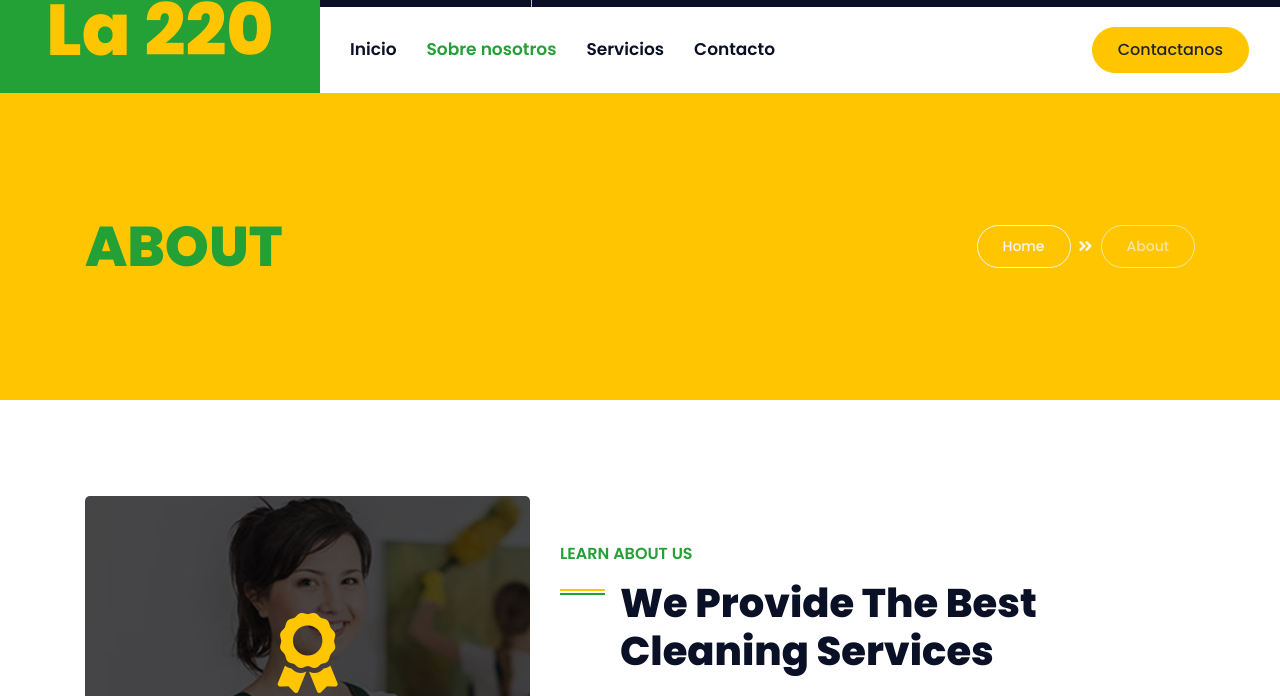
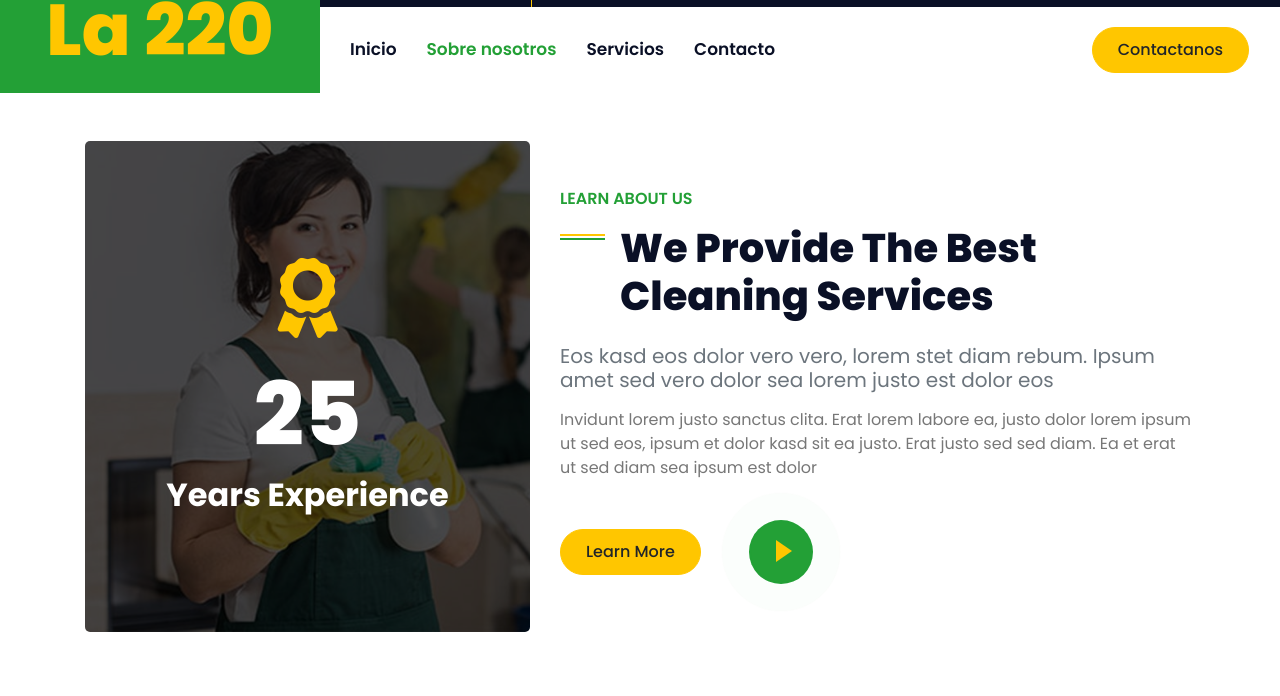
Before and after one commit to valebmss/la220, a plain HTML site: page about.html in a window 1280 px wide. Shown: the part 33-729 px from the top of the page. Drawn offline with nearby package versions, Linux system fonts and the light colour scheme.

Commit message:
pagehead

```diff
--- a/about.html
+++ b/about.html
@@ -81,24 +81,7 @@
     <!-- Header End -->
 
 
-    <!-- Page Header Start -->
-    <div class="container-fluid bg-primary py-5 mb-5">
-        <div class="container py-5">
-            <div class="row align-items-center py-4">
-                <div class="col-md-6 text-center text-md-left">
-                    <h1 class="display-4 mb-4 mb-md-0 text-secondary text-uppercase">About</h1>
-                </div>
-                <div class="col-md-6 text-center text-md-right">
-                    <div class="d-inline-flex align-items-center">
-                        <a class="btn btn-sm btn-outline-light" href="">Home</a>
-                        <i class="fas fa-angle-double-right text-light mx-2"></i>
-                        <a class="btn btn-sm btn-outline-light disabled" href="">About</a>
-                    </div>
-                </div>
-            </div>
-        </div>
-    </div>
-    <!-- Page Header End -->
+
 
 
     <!-- About Start -->
```
